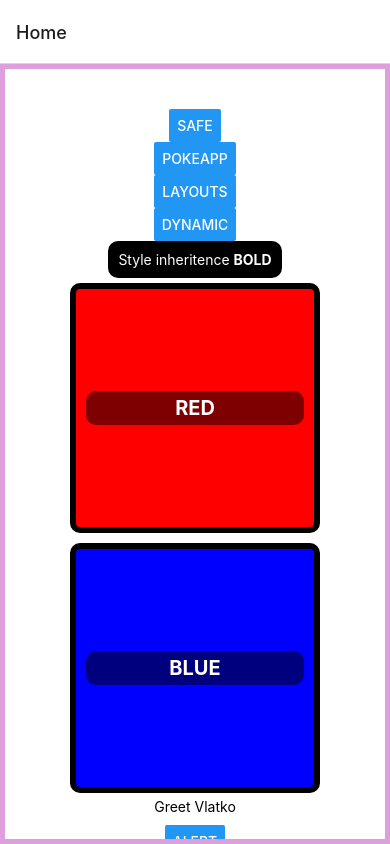
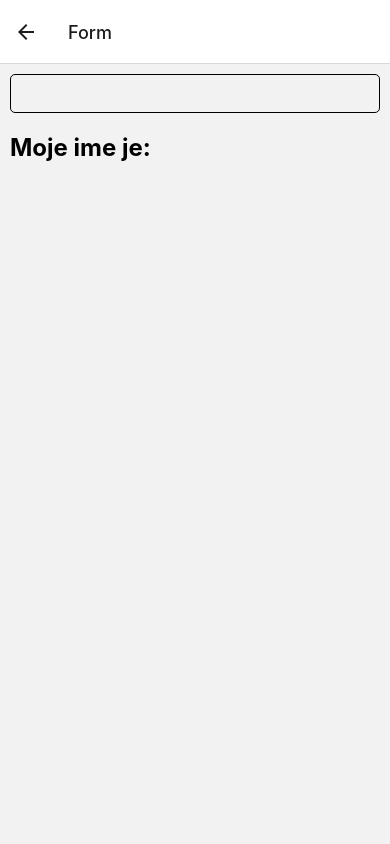
Before and after one commit to brutumfulmen97/vezbaApp, a React Native app: screen /Form in a window 390 px wide. Built offline with nearby package versions, Linux system fonts and the light colour scheme.

Commit message:
textinput

```diff
--- a/App.tsx
+++ b/App.tsx
@@ -6,6 +6,7 @@ import Layouts from './components/Layouts';
 import Dynamic from './components/Dynamic';
 import Safe from './components/Safe';
 import PokeApp from './components/PokeApp';
+import Form from './components/Form';
 
 const Stack = createNativeStackNavigator();
 
@@ -18,6 +19,7 @@ const App = () => {
         <Stack.Screen name="Dynamic" component={Dynamic} />
         <Stack.Screen name="Safe" component={Safe} />
         <Stack.Screen name="PokeApp" component={PokeApp} />
+        <Stack.Screen name="Form" component={Form} />
       </Stack.Navigator>
     </NavigationContainer>
   );
--- a/components/Bzvz.tsx
+++ b/components/Bzvz.tsx
@@ -78,6 +78,7 @@ function Bzvz({navigation}: {navigation: any}): React.JSX.Element {
           title="PokeApp"
           onPress={() => navigation.navigate('PokeApp')}
         />
+        <Button title="Form" onPress={() => navigation.navigate('Form')} />
         <Button
           title="Layouts"
           onPress={() => navigation.navigate('Layouts')}
--- /dev/null
+++ b/components/Form.tsx
@@ -0,0 +1,42 @@
+import React, {useState} from 'react';
+import {
+  View,
+  Text,
+  StatusBar,
+  SafeAreaView,
+  StyleSheet,
+  TextInput,
+} from 'react-native';
+
+const Form = () => {
+  const [name, setName] = useState('');
+
+  return (
+    <SafeAreaView style={styles.container}>
+      <TextInput style={styles.input} value={name} onChangeText={setName} />
+      <Text style={styles.text}>Moje ime je: {name}</Text>
+    </SafeAreaView>
+  );
+};
+
+const styles = StyleSheet.create({
+  container: {
+    flex: 1,
+    backgroundColor: '#f2f2f2',
+    paddingTop: StatusBar.currentHeight || 0,
+  },
+  text: {
+    fontSize: 24,
+    fontWeight: 'bold',
+    margin: 10,
+  },
+  input: {
+    padding: 10,
+    margin: 10,
+    borderColor: 'black',
+    borderWidth: 1,
+    borderRadius: 5,
+  },
+});
+
+export default Form;
```
